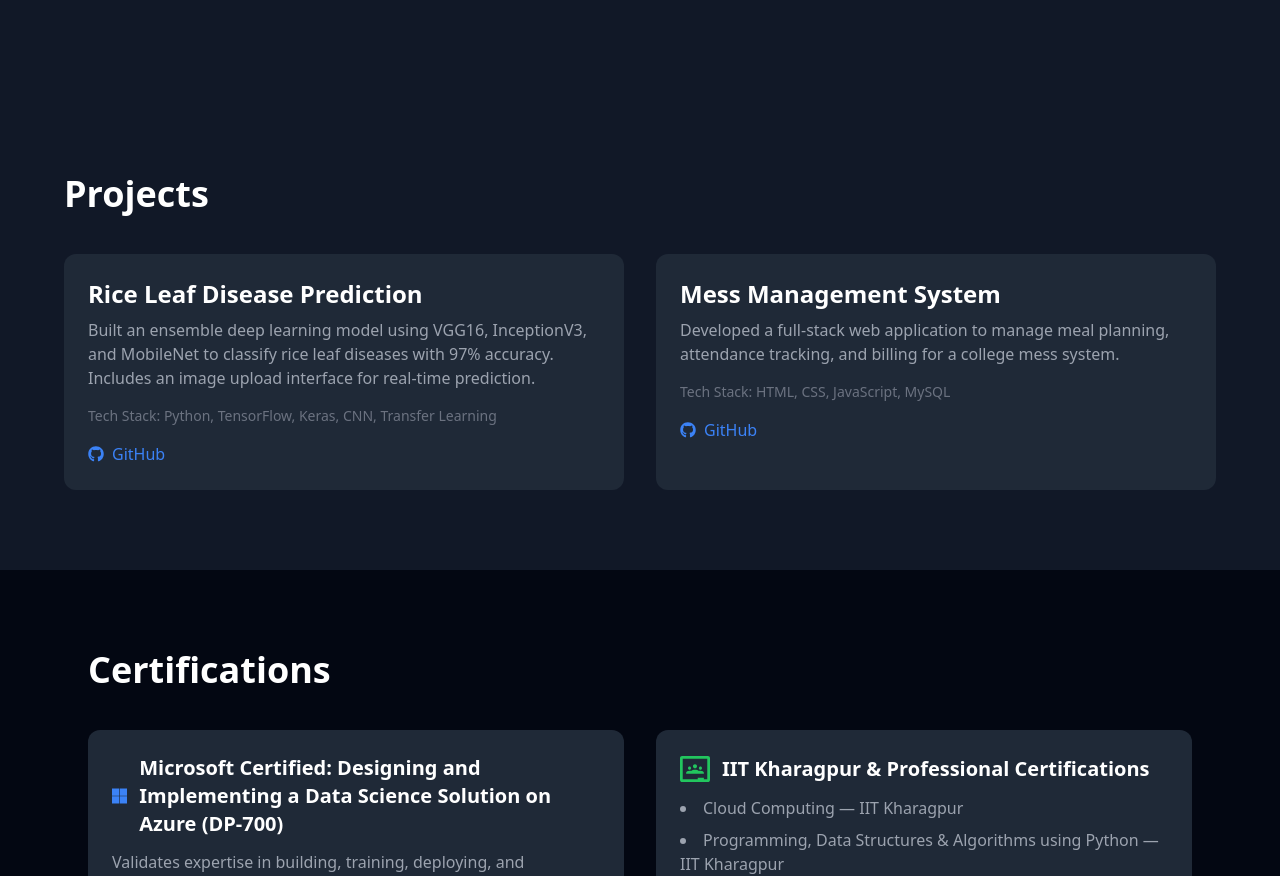
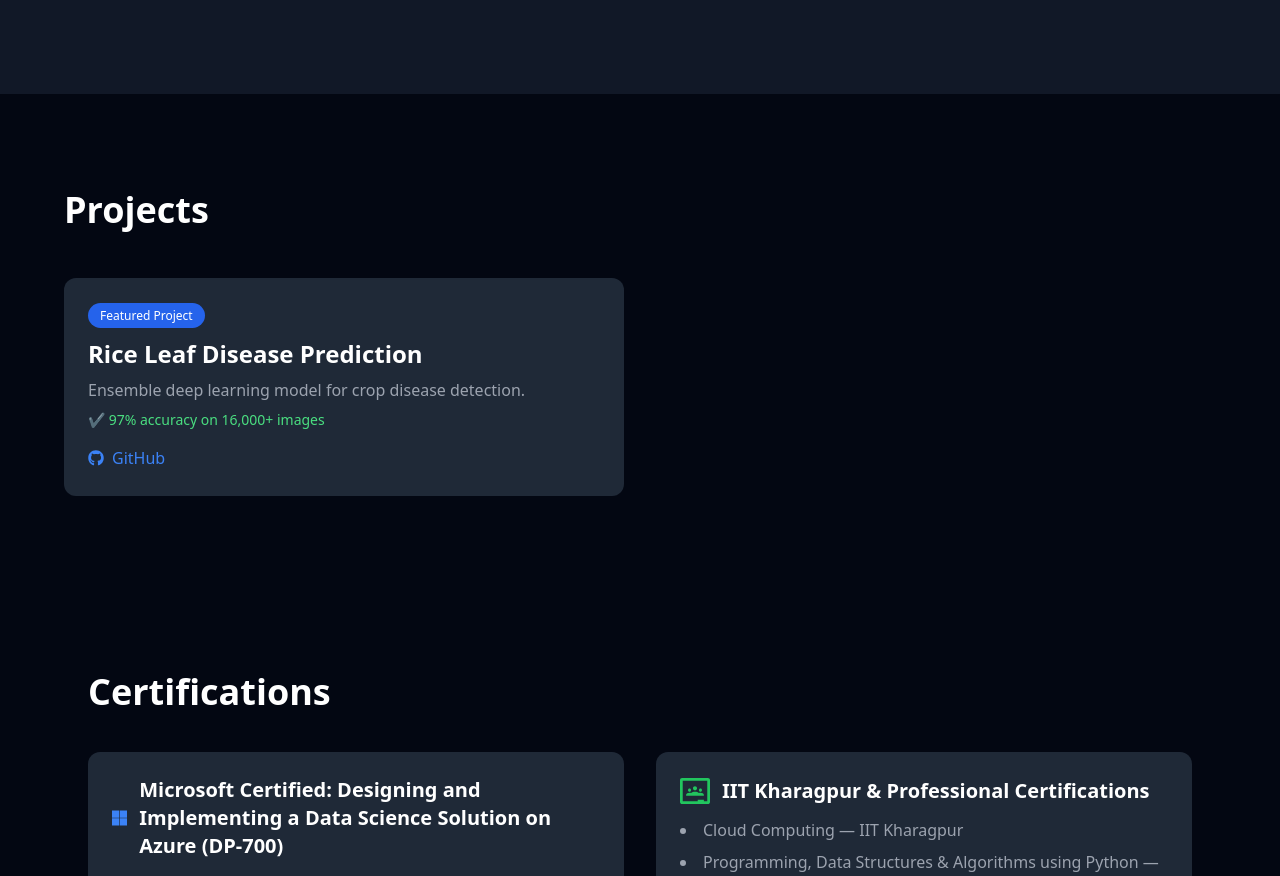
Before and after one commit to Loki0510/lokesh-portfolio, a React (Vite) app: page / in a window 1280 px wide. Shown: the part 2290-3166 px from the top of the page. Built offline with nearby package versions, Linux system fonts and the light colour scheme.

Commit message:
Update Projects.jsx

```diff
--- a/src/components/Projects.jsx
+++ b/src/components/Projects.jsx
@@ -1,78 +1,37 @@
-import { FaGithub, FaExternalLinkAlt } from "react-icons/fa";
+import { FaGithub } from "react-icons/fa";
 
 const Projects = () => {
   return (
-    <section id="projects" className="py-20 px-6 bg-gray-900">
+    <section id="projects" className="py-24 px-6 bg-gray-950">
       <div className="max-w-6xl mx-auto">
-        <h2 className="text-4xl font-bold mb-10">
-          Projects
-        </h2>
+        <h2 className="text-4xl font-extrabold mb-12">Projects</h2>
 
         <div className="grid md:grid-cols-2 gap-8">
+          <div className="bg-gray-800 p-6 rounded-xl hover:scale-105 transition">
+            <span className="text-xs bg-blue-600 px-3 py-1 rounded-full">
+              Featured Project
+            </span>
 
-          {/* Project 1 */}
-          <div className="bg-gray-800 p-6 rounded-xl hover:scale-105 transition">
-            <h3 className="text-2xl font-semibold mb-2">
+            <h3 className="text-2xl font-semibold mt-3">
               Rice Leaf Disease Prediction
             </h3>
 
-            <p className="text-gray-400 mb-4">
-              Built an ensemble deep learning model using VGG16, InceptionV3,
-              and MobileNet to classify rice leaf diseases with 97% accuracy.
-              Includes an image upload interface for real-time prediction.
+            <p className="text-gray-400 mt-2">
+              Ensemble deep learning model for crop disease detection.
             </p>
 
-            <p className="text-sm text-gray-500 mb-4">
-              Tech Stack: Python, TensorFlow, Keras, CNN, Transfer Learning
+            <p className="text-green-400 text-sm mt-2">
+              ✔ 97% accuracy on 16,000+ images
             </p>
 
-            <div className="flex gap-4">
-              <a
-                href="https://github.com/Loki0510/Rice-Leaf"
-                target="_blank"
-                rel="noopener noreferrer"
-                className="flex items-center gap-2 text-blue-500 hover:underline"
-              >
-                <FaGithub /> GitHub
-              </a>
-
-
-            </div>
+            <a
+              href="https://github.com/Loki0510"
+              target="_blank"
+              className="inline-flex items-center gap-2 text-blue-500 mt-4"
+            >
+              <FaGithub /> GitHub
+            </a>
           </div>
-
-          {/* Project 2 */}
-          <div className="bg-gray-800 p-6 rounded-xl hover:scale-105 transition">
-            <h3 className="text-2xl font-semibold mb-2">
-              Mess Management System
-            </h3>
-
-            <p className="text-gray-400 mb-4">
-              Developed a full-stack web application to manage meal planning,
-              attendance tracking, and billing for a college mess system.
-            </p>
-
-            <p className="text-sm text-gray-500 mb-4">
-              Tech Stack: HTML, CSS, JavaScript, MySQL
-            </p>
-
-            <div className="flex gap-4">
-              <a
-                href="https://github.com/Loki0510/Messmgmt"
-                target="_blank"
-                rel="noopener noreferrer"
-                className="flex items-center gap-2 text-blue-500 hover:underline"
-              >
-                <FaGithub /> GitHub
-              </a>
-
-              <a
-                href="#"
-                className="flex items-center gap-2 text-blue-500 hover:underline"
-              >
-              </a>
-            </div>
-          </div>
-
         </div>
       </div>
     </section>
```
